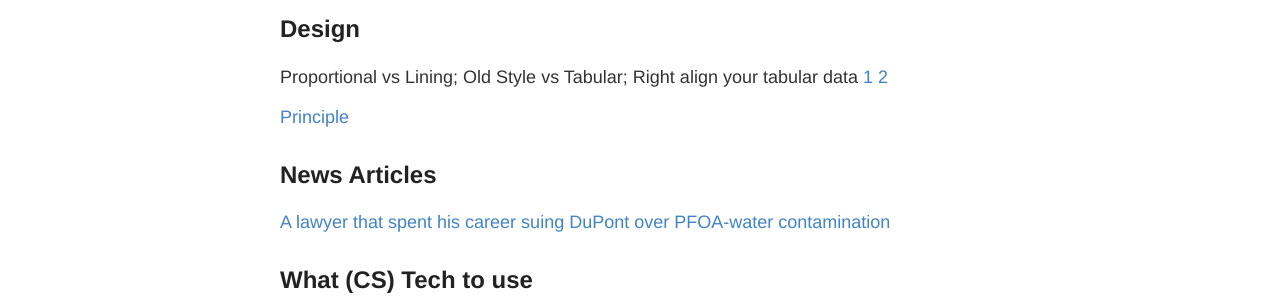
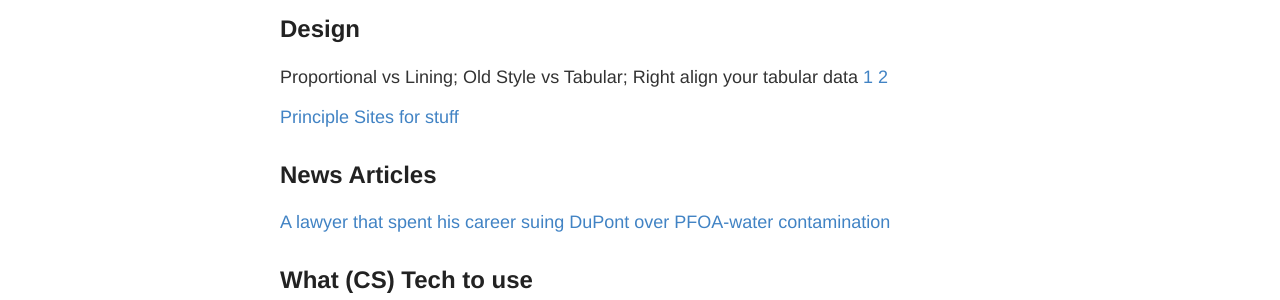
Before and after one commit to RONNCC/ronncc.github, a Jekyll site: the page built from _posts/2016-1-1-InterestingLinks.md, in a window 1280 px wide. Shown: the part 1190-1490 px from the top of the page. Built offline with Jekyll 4.4.1, drawn with Linux system fonts in a browser that asks for light colours; comment, search, counter and statistics services are not loaded.

Commit message:
Updated 2016-1-1-InterestingLinks.md

```diff
--- a/_posts/2016-1-1-InterestingLinks.md
+++ b/_posts/2016-1-1-InterestingLinks.md
@@ -49,6 +49,7 @@
 [1](https://www.edwardtufte.com/bboard/q-and-a-fetch-msg?msg_id=00041I) [2](https://medium.com/mission-log/design-better-data-tables-430a30a00d8c#.kbq2lopro)
 
 [Principle](http://principleformac.com/)
+[Sites for stuff](https://www.mockplus.com/blog/post/12-design-tools-websites-for-uiux-designers)
 
 ## News Articles
 [A lawyer that spent his career suing DuPont over PFOA-water contamination](http://www.nytimes.com/2016/01/10/magazine/the-lawyer-who-became-duponts-worst-nightmare.html)
```
